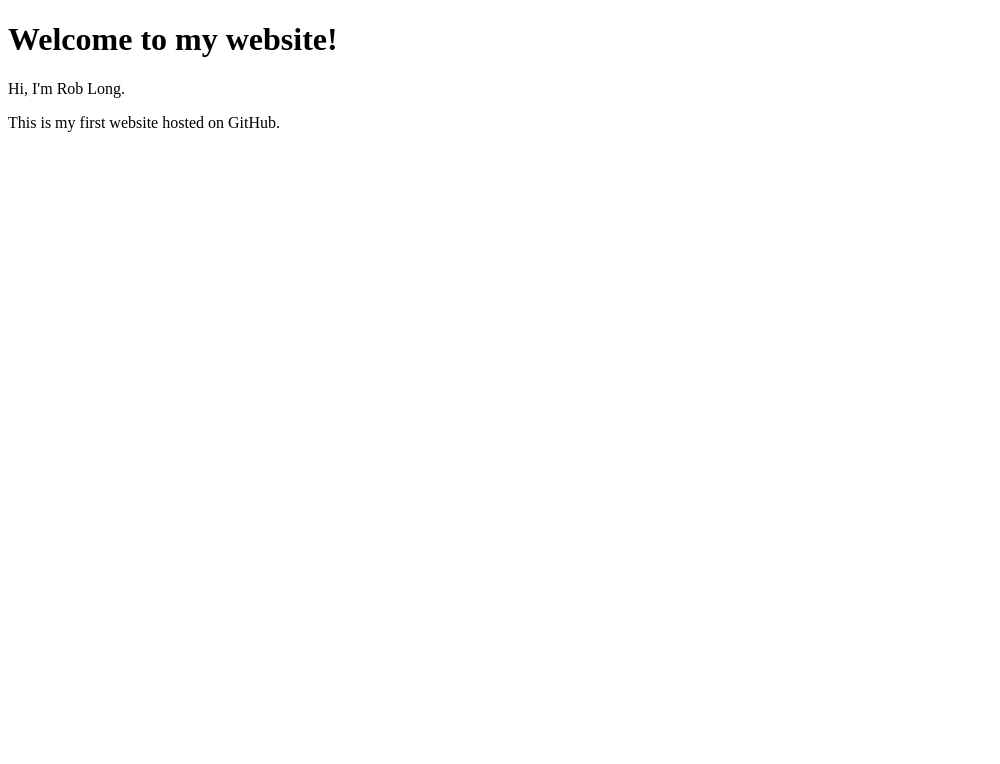
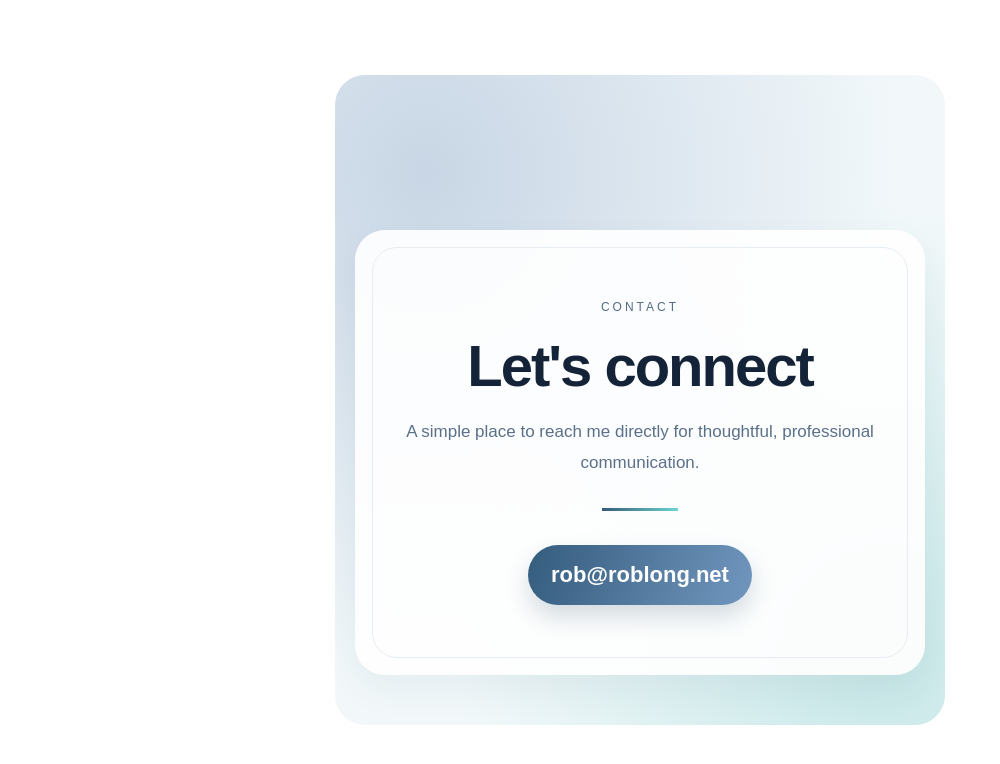
Before and after one commit to roblong/roblong.github.io, a plain HTML site: page index.html in a window 1280 px wide. Shown: the whole page, without its empty margins (0-1000 px from the left). Drawn offline with Linux system fonts and the light colour scheme.

Commit message:
Update index.html

```diff
--- a/index.html
+++ b/index.html
@@ -1,11 +1,99 @@
+
 <!DOCTYPE html>
-<html>
+<html lang="en">
 <head>
-    <title>Rob Long's Website</title>
+<meta charset="UTF-8">
+<meta name="viewport" content="width=device-width, initial-scale=1">
+<title>Contact Rob Long</title>
+<style>
+* { box-sizing: border-box; }
+body {
+  margin: 0;
+  min-height: 100vh;
+  font-family: Arial, Helvetica, sans-serif;
+  background: #ffffff;
+  display: flex;
+  justify-content: center;
+  align-items: center;
+  padding: 36px;
+}
+.background {
+  width: 100%;
+  max-width: 610px;
+  min-height: 650px;
+  padding: 155px 20px 45px;
+  border-radius: 30px;
+  background:
+    radial-gradient(at 15% 15%, #c8d6e5, transparent 65%),
+    radial-gradient(at 90% 90%, #c8e8e8, transparent 55%),
+    #f2f8fa;
+}
+.card {
+  background: rgba(255,255,255,0.92);
+  border-radius: 30px;
+  padding: 17px;
+  box-shadow: 0 15px 35px rgba(30,60,80,0.06);
+}
+.inner {
+  border: 1px solid #e5edf3;
+  border-radius: 25px;
+  text-align: center;
+  padding: 52px 20px;
+}
+.label {
+  font-size: 12px;
+  letter-spacing: 3px;
+  color: #526b85;
+}
+h1 {
+  font-size: clamp(38px, 8vw, 58px);
+  letter-spacing: -2px;
+  color: #142338;
+  margin: 18px 0;
+}
+p {
+  color: #5a7089;
+  font-size: 17px;
+  line-height: 1.8;
+  max-width: 470px;
+  margin: 0 auto;
+}
+.accent {
+  width: 76px;
+  height: 3px;
+  margin: 30px auto 34px;
+  background: linear-gradient(90deg,#365b7d,#6cd4d1);
+}
+.email {
+  display: inline-block;
+  padding: 17px 23px;
+  background: linear-gradient(110deg,#345c7d,#7297bf);
+  border-radius: 35px;
+  color: white;
+  font-size: 22px;
+  font-weight: bold;
+  text-decoration: none;
+  box-shadow: 0 12px 24px rgba(30,60,90,0.18);
+}
+.email:hover {
+  filter: brightness(1.1);
+}
+</style>
 </head>
 <body>
-    <h1>Welcome to my website!</h1>
-    <p>Hi, I'm Rob Long.</p>
-    <p>This is my first website hosted on GitHub.</p>
+  <main class="background">
+    <section class="card">
+      <div class="inner">
+        <div class="label">CONTACT</div>
+        <h1>Let's connect</h1>
+        <p>A simple place to reach me directly for
+        thoughtful, professional communication.</p>
+        <div class="accent"></div>
+        <a class="email" href="mailto:rob@roblong.net">
+          rob@roblong.net
+        </a>
+      </div>
+    </section>
+  </main>
 </body>
 </html>
```
